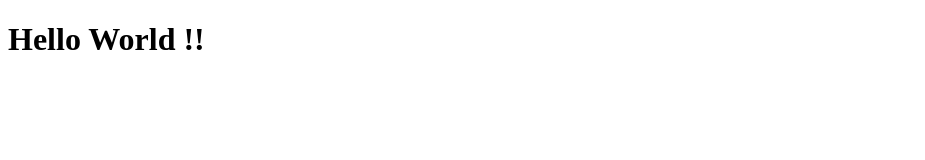
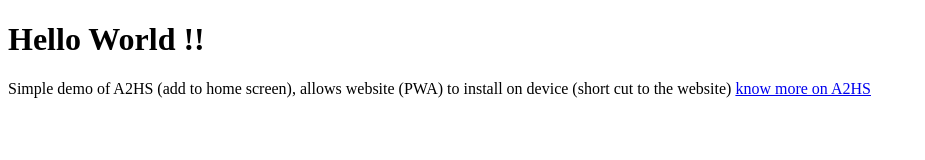
Before and after one commit to edisonjude90/pwa-a2sh-poc, a plain HTML site: page index.html in a window 1280 px wide. Shown: the whole page, without its empty margins (0-925 px from the left). Drawn offline with Linux system fonts and the light colour scheme.

Commit message:
Update index.html

```diff
--- a/index.html
+++ b/index.html
@@ -7,6 +7,9 @@
     </head>
     <body>
         <h1>Hello World !!</h1>
+        <div>
+            Simple demo of A2HS (add to home screen), allows website (PWA) to install on device (short cut to the website)  <a href="https://developer.mozilla.org/en-US/docs/Web/Progressive_web_apps/Add_to_home_screen">know more on A2HS</a>
+        </div>
         <button class="add-button">Add to home screen</button>
         <script>
 
```
